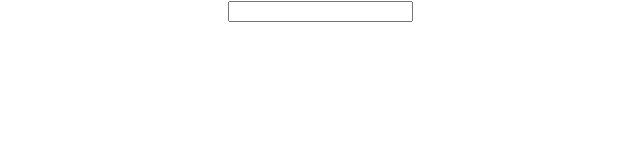
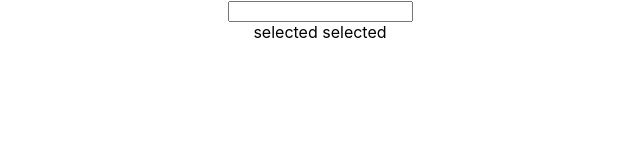
Before and after one commit to 0num4/react-recoil-ant-design-example, a React (Create React App) app in the folder react-recoil-antd/: page / in a window 1280 px wide. Shown: the top 160 px of the page, without its empty margins (320-960 px from the left). Built offline with nearby package versions, Linux system fonts and the light colour scheme.

Commit message:
add readme selector & todoの表示部分(useRecoilValue)にselectorをかませるように

```diff
--- a/react-recoil-antd/src/App.tsx
+++ b/react-recoil-antd/src/App.tsx
@@ -1,5 +1,5 @@
-import React from 'react';
-import logo from './logo.svg';
+// import React from 'react';
+// import logo from './logo.svg';
 import InputForm from './components/InputForm';
 import TodoList from './components/Todolist';
 import './App.css';
--- a/react-recoil-antd/src/components/InputForm.tsx
+++ b/react-recoil-antd/src/components/InputForm.tsx
@@ -1,5 +1,5 @@
 import { useSetRecoilState } from "recoil";
-import todoAtomState from "../todoatom";
+import todoAtomState from "../todoatomstate";
 
 const InputForm = () => {
     const setTodo = useSetRecoilState<string>(todoAtomState);
--- a/react-recoil-antd/src/components/Todolist.tsx
+++ b/react-recoil-antd/src/components/Todolist.tsx
@@ -1,8 +1,9 @@
 import { useRecoilValue } from "recoil"
-import todoAtomState from "../todoatom"
+import todoAtomState from "../todoatomstate"
+import { seachedTodoListSelector } from "../selectors/searchlistselector";
 
 const TodoList = () => {
-    const todo = useRecoilValue<string>(todoAtomState);
+    const todo = useRecoilValue<string>(seachedTodoListSelector);
     return (
         <>
             <span style={{ display: "block"}}>{todo}</span>
--- /dev/null
+++ b/react-recoil-antd/src/selectors/searchlistselector.ts
@@ -0,0 +1,12 @@
+import { selector } from "recoil";
+import todoAtomState from "../todoatomstate";
+import TodoList from "../components/Todolist";
+
+
+export const seachedTodoListSelector = selector<string>({
+    key: "testselector",
+    get: ({get}) => {
+        const todo = get(todoAtomState);
+        return `selected ${todo} selected`
+    }
+})
```
Also changed, not shown: react-recoil-antd/src/todoatomstate.ts (renamed from react-recoil-antd/src/todoatom.ts), 1 other file (tests, documents, lock files or other folders).
